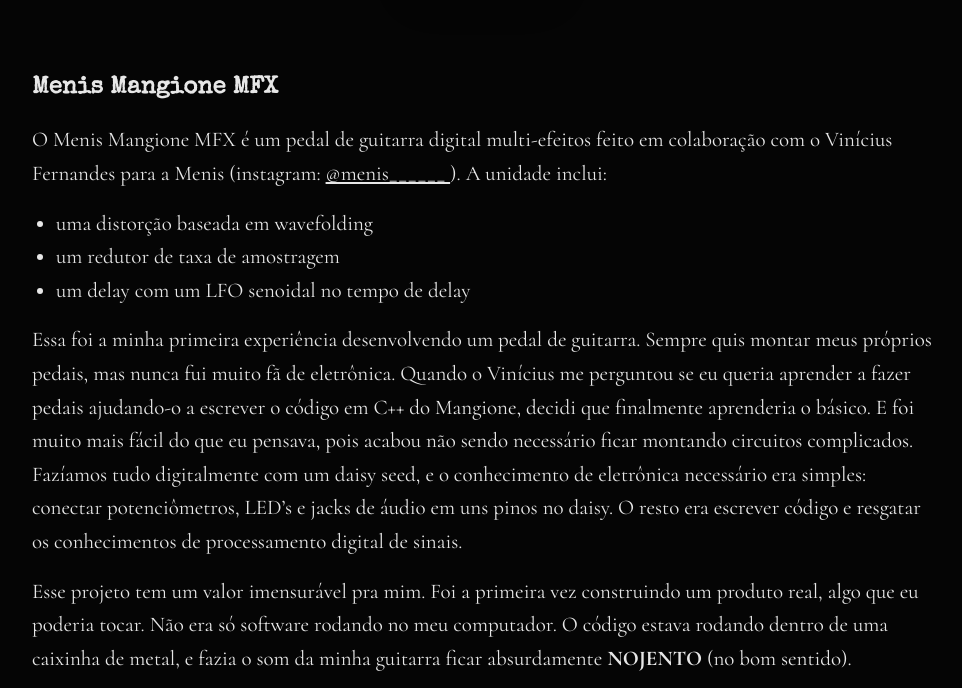
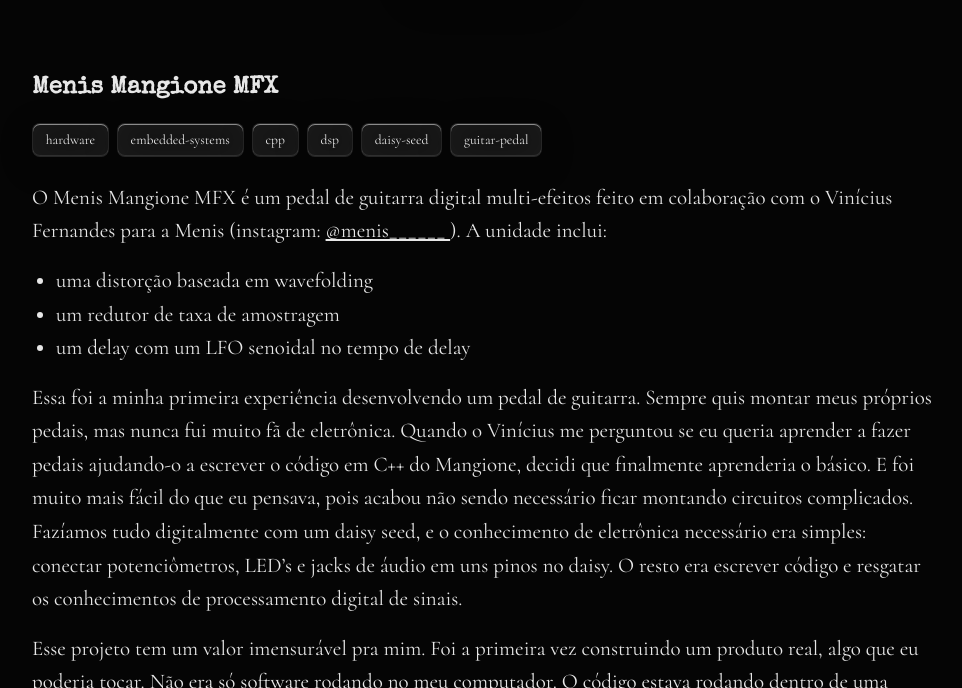
Before and after one commit to haruo-gabriel/haruo-gabriel.github.io, an Astro site: page /hardwares in a window 1280 px wide. Shown: the part 107-795 px from the top of the page, without its empty margins (158-1120 px from the left). Built offline with nearby package versions, Linux system fonts and the light colour scheme; Astro itself is replaced by a stand-in of ours.

Commit message:
feat: add tags

```diff
--- /dev/null
+++ b/src/components/Tags.astro
@@ -0,0 +1,13 @@
+---
+interface Props {
+	tags: string[];
+}
+
+const { tags } = Astro.props;
+---
+
+<div class="tag-container">
+	{tags.map((tag) => (
+		<span class="tag">{tag}</span>
+	))}
+</div>
--- a/src/pages/hardwares.astro
+++ b/src/pages/hardwares.astro
@@ -1,5 +1,6 @@
 ---
 import BaseLayout from "../layouts/BaseLayout.astro";
+import Tags from "../components/Tags.astro";
 import "../styles/article.css";
 ---
 
@@ -7,6 +8,7 @@
 	<div class="layout-article">
 		<section id="mfx">
 			<h2>Menis Mangione MFX</h2>
+            <Tags tags={["hardware", "embedded-systems", "cpp", "dsp", "daisy-seed", "guitar-pedal"]} />
 			<div>
 				<p>
 					O Menis Mangione MFX é um pedal de guitarra digital
@@ -58,6 +60,7 @@
 
 		<section id="ds">
 			<h2>Menis Tafari DS</h2>
+            <Tags tags={["hardware", "embedded-systems", "cpp", "dsp", "daisy-seed", "synth", "pcb-layout"]} />
 			<div class="section-desc">
 				<p>
 					Mais detalhes sobre o Menis Tafari DS serão adicionados
--- a/src/pages/softwares.astro
+++ b/src/pages/softwares.astro
@@ -1,5 +1,6 @@
 ---
 import BaseLayout from "../layouts/BaseLayout.astro";
+import Tags from "../components/Tags.astro";
 import "../styles/article.css";
 ---
 
@@ -7,7 +8,7 @@
 	<div class="layout-article">
 		<section>
 			<h2>Projeto USP Aberta</h2>
-
+			<Tags tags={["software-engineering", "full-stack", "data-engineering", "django", "next.js", "postgresql", "python", "docker"]} />
 			<p>
 				<strong>USP Aberta</strong> é um projeto promovido pela Pró-Reitoria
 				de Pesquisa e Inovação da Universidade (PRPI) com o intuito de dar
--- a/src/styles/article.css
+++ b/src/styles/article.css
@@ -42,3 +42,29 @@
   margin-left: 1.5rem;
   text-align: left;
 }
+
+.tag-container {
+  display: flex;
+  flex-wrap: wrap;
+  gap: 0.5rem;
+  margin-bottom: 1.5rem;
+}
+
+.tag {
+  color: var(--text-color);
+  font-family: var(--font-family-secondary);
+  font-size: 0.85rem;
+  padding: 0.3rem 0.8rem;
+  border-radius: 8px;
+
+  /* Glassmorphism effect */
+  background: rgba(20, 20, 20, 0.6);
+  backdrop-filter: blur(15px);
+  -webkit-backdrop-filter: blur(15px);
+  border: 1px solid rgba(255, 255, 255, 0.1);
+  box-shadow:
+    0 8px 32px rgba(0, 0, 0, 0.3),
+    inset 0 1px 0 rgba(255, 255, 255, 0.5),
+    inset 0 -1px 0 rgba(255, 255, 255, 0.1),
+    inset 0 0 22px 11px rgba(255, 255, 255, 0.05);
+}
```
